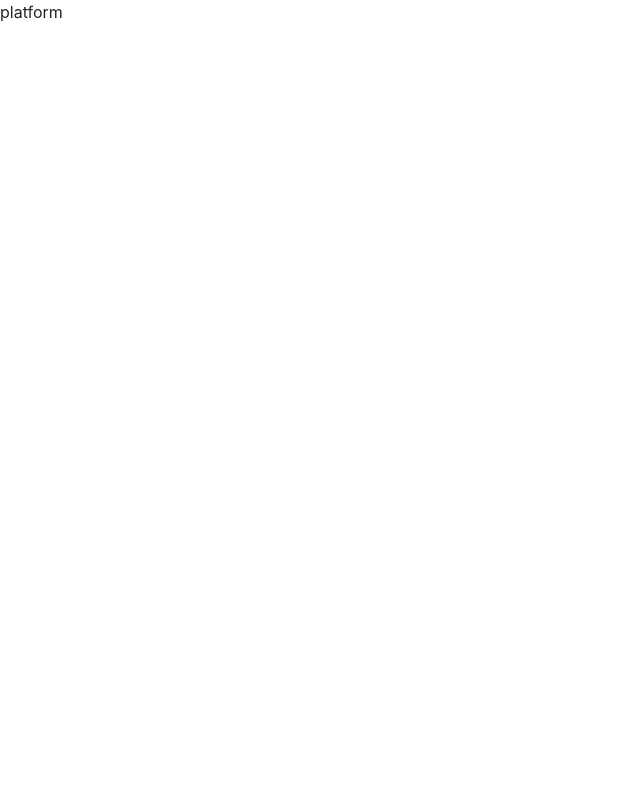
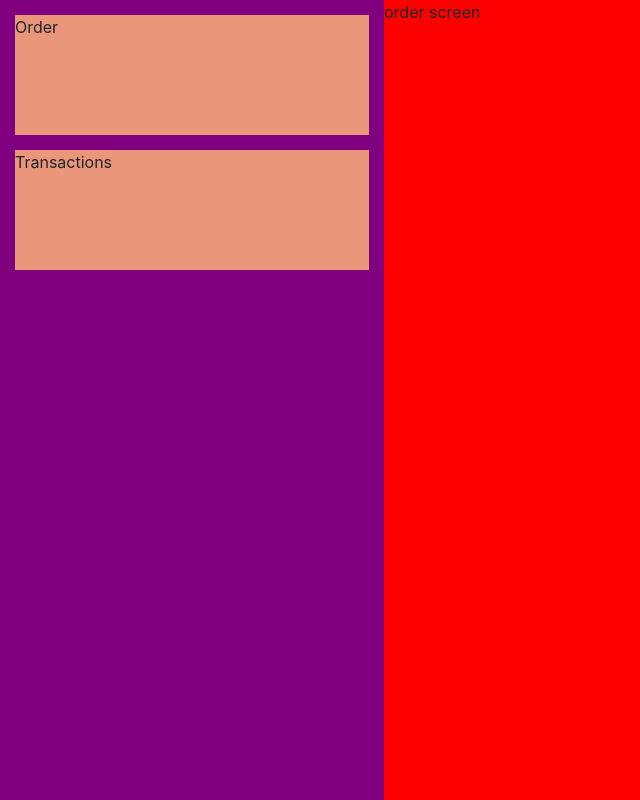
Before and after one commit to agutierrez0/stunning-octopus, a React (Create React App) app in the folder csharp_react.Web/ClientApp/: page /platform in a window 1280 px wide. Shown: the whole page, without its empty margins (0-640 px from the left). Built offline with nearby package versions, Linux system fonts and the light colour scheme.

Commit message:
starting transactions screen

```diff
--- /dev/null
+++ b/csharp_react.Web/ClientApp/src/components/css/platform.css
@@ -0,0 +1,23 @@
+.platform-container {
+    height: 100vh;
+    width: 100vw;
+    display: flex;
+}
+
+.select-panel-section {
+    height: 100vh;
+    width: 30vw;
+    background-color: purple;
+}
+
+.panel-section {
+    height: 100vh;
+    width: 70vw;
+    background-color: red;
+}
+
+.panel-option {
+    height: 15vh;
+    margin: 15px;
+    background-color: darksalmon;
+}
--- a/csharp_react.Web/ClientApp/src/components/platform.js
+++ b/csharp_react.Web/ClientApp/src/components/platform.js
@@ -1,7 +1,29 @@
-import React from 'react';
+import React, { useState } from 'react';
+import Transaction from './transaction';
+import Order from './order';
+import Admin from './admin';
+import './css/platform.css';
 
 export default function Platform() {
-    return (<div>
-        platform
+    const [isAdmin, setIsAdmin] = useState(false);
+    const [selectedOption, setSelectedOption] = useState(0);
+
+    return (<div className="platform-container">
+        <div className="select-panel-section">
+            <div onClick={() => setSelectedOption(0)} className="panel-option">
+                Order
+            </div>
+            <div onClick={() => setSelectedOption(1)} className="panel-option">
+                Transactions
+            </div>
+            {isAdmin ? <div onClick={() => setSelectedOption(2)} className="panel-option">
+                Admin
+            </div> : null}
+        </div>
+        <div className="panel-section">
+            {selectedOption === 0 ? <Order /> : null}
+            {selectedOption === 1 ? <Transaction /> : null}
+            {selectedOption === 2 ? <Admin /> : null}
+        </div>
     </div>)
 }
--- a/csharp_react.Web/ClientApp/src/components/transaction.js
+++ b/csharp_react.Web/ClientApp/src/components/transaction.js
@@ -2,6 +2,6 @@ import React from 'react';
 
 export default function Transaction() {
     return (<div>
-        start screen
+        Transaction Screen
     </div>)
 }
```
